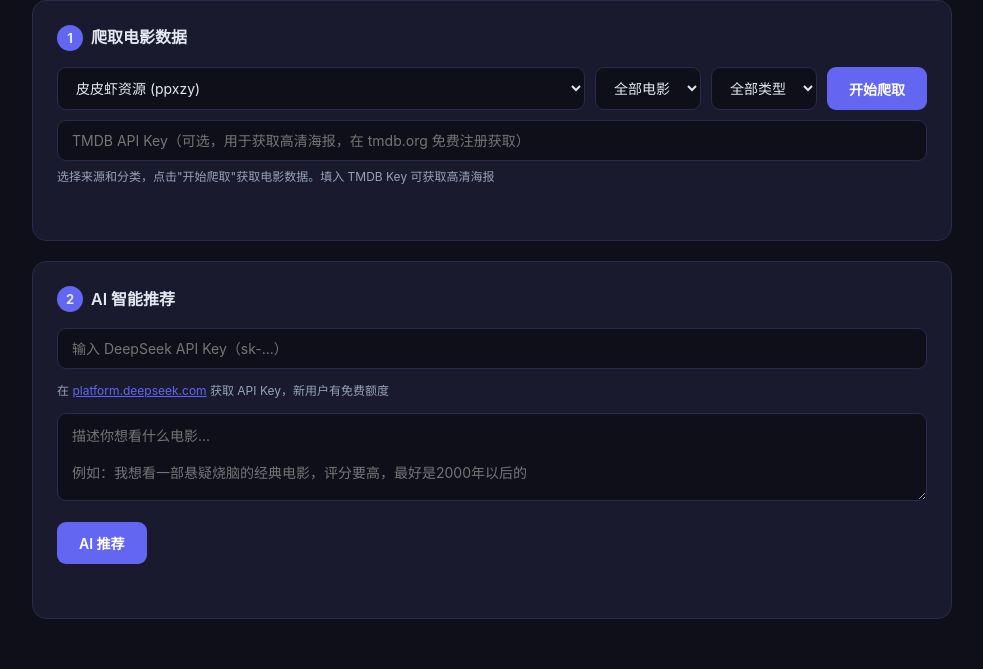
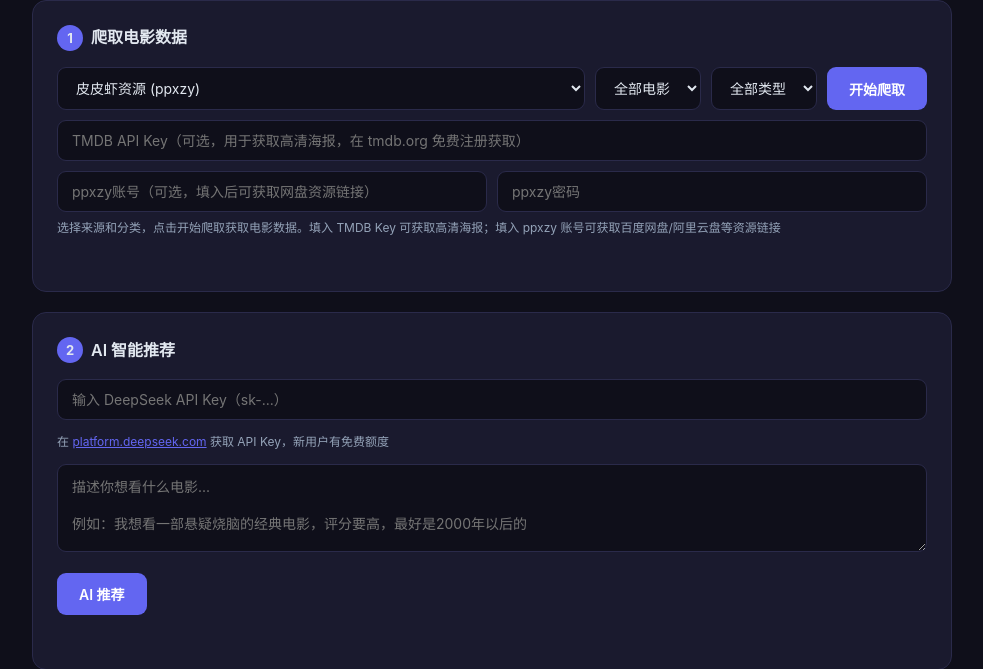
Before and after one commit to xiaoxiang6633/movie-recommender, a Flask app: page / in a window 1280 px wide. Shown: the part 169-838 px from the top of the page, without its empty margins (148-1131 px from the left). Before the commit the page ends 788 px from the top, so only its background shows below. Run offline with Flask 3, Linux system fonts and the light colour scheme.

Commit message:
Update index.html

```diff
--- a/templates/index.html
+++ b/templates/index.html
@@ -80,13 +80,21 @@
   .status.loading { color: var(--accent); }
   .status.error { color: var(--error); }
   .status.success { color: var(--success); }
+  .status.warning { color: var(--star); }
 
-  table { width: 100%; border-collapse: collapse; font-size: 13px; margin-top: 14px; }
-  th, td { padding: 10px 12px; text-align: left; border-bottom: 1px solid var(--border); }
+  table { width: 100%; border-collapse: collapse; font-size: 13px; margin-top: 14px; table-layout: fixed; }
+  th, td { padding: 8px 10px; text-align: left; border-bottom: 1px solid var(--border); overflow: hidden; text-overflow: ellipsis; }
   th { color: var(--text-muted); font-weight: 500; font-size: 12px; text-transform: uppercase; }
   tr:hover td { background: rgba(255,255,255,0.02); }
   .rating { color: var(--star); font-weight: 600; }
-  .movie-table-wrap { max-height: 360px; overflow-y: auto; border-radius: 9px; }
+  .movie-table-wrap { max-height: 360px; overflow-y: auto; border-radius: 9px; overflow-x: auto; }
+  .movie-table-wrap th:nth-child(1) { width: 60px; }
+  .movie-table-wrap th:nth-child(2) { width: 14%; }
+  .movie-table-wrap th:nth-child(3) { width: 6%; }
+  .movie-table-wrap th:nth-child(4) { width: 9%; }
+  .movie-table-wrap th:nth-child(5) { width: 8%; }
+  .movie-table-wrap th:nth-child(6) { width: 13%; }
+  .movie-table-wrap th:nth-child(7) { width: auto; }
 
   .rec-card {
     background: var(--bg); border: 1px solid var(--border);
@@ -111,6 +119,8 @@
 
   .hint { color: var(--text-muted); font-size: 12px; margin-top: 6px; }
   .divider { border: none; border-top: 1px solid var(--border); margin: 20px 0; }
+  .res-link { display:inline-block;margin:2px 3px;padding:3px 8px;background:rgba(99,102,241,0.12);border-radius:6px;font-size:11px;color:var(--accent);text-decoration:none;white-space:nowrap; }
+  .res-link:hover { background:rgba(99,102,241,0.25); }
 </style>
 </head>
 <body>
@@ -171,7 +181,11 @@
   <div class="row grow" style="margin-top:10px;">
     <input type="text" id="tmdbKey" placeholder="TMDB API Key（可选，用于获取高清海报，在 tmdb.org 免费注册获取）" style="flex:1;">
   </div>
-  <div class="hint">选择来源和分类，点击"开始爬取"获取电影数据。填入 TMDB Key 可获取高清海报</div>
+  <div class="row grow" style="margin-top:10px;">
+    <input type="text" id="ppxzyUser" placeholder="ppxzy账号（可选，填入后可获取网盘资源链接）" style="flex:1;">
+    <input type="password" id="ppxzyPass" placeholder="ppxzy密码" style="flex:1;">
+  </div>
+  <div class="hint">选择来源和分类，点击开始爬取获取电影数据。填入 TMDB Key 可获取高清海报；填入 ppxzy 账号可获取百度网盘/阿里云盘等资源链接</div>
   <div class="status" id="crawlStatus"></div>
   <div class="movie-table-wrap" id="movieTable" style="display:none;"></div>
 </div>
@@ -221,6 +235,8 @@ async function doCrawl() {
   const category = site === "ppxzy" ? $("category").value : "";
   const genre = site === "ppxzy" ? $("genre").value : "";
   const tmdbKey = $("tmdbKey").value.trim();
+  const ppxzyUser = $("ppxzyUser").value.trim();
+  const ppxzyPass = $("ppxzyPass").value.trim();
 
   const btn = $("crawlBtn");
   btn.disabled = true;
@@ -232,12 +248,25 @@ async function doCrawl() {
     const resp = await fetch("/api/crawl", {
       method: "POST",
       headers: { "Content-Type": "application/json" },
-      body: JSON.stringify({ url, category, genre, tmdb_key: tmdbKey }),
+      body: JSON.stringify({ url, category, genre, tmdb_key: tmdbKey, ppxzy_user: ppxzyUser, ppxzy_pass: ppxzyPass }),
     });
     const data = await resp.json();
     if (!data.ok) throw new Error(data.error);
 
-    showStatus("crawlStatus", `成功爬取 ${data.count} 部电影`, "success");
+    let statusMsg = `成功爬取 ${data.count} 部电影`;
+    let statusCls = "success";
+
+    // Check ppxzy login status
+    if (data.ppxzy_login && data.ppxzy_login.attempted) {
+      if (data.ppxzy_login.ok === false) {
+        statusMsg += ` | ⚠ ppxzy 登录失败：${data.ppxzy_login.error || "账号或密码错误"}，无法获取网盘资源链接`;
+        statusCls = "warning";
+      } else if (data.ppxzy_login.ok === true) {
+        statusMsg += " | ppxzy 登录成功";
+      }
+    }
+
+    showStatus("crawlStatus", statusMsg, statusCls);
     renderMovieTable(data.movies);
   } catch (e) {
     showStatus("crawlStatus", e.message, "error");
@@ -248,18 +277,19 @@ async function doCrawl() {
 }
 
 function renderMovieTable(movies) {
-  let html = '<table><thead><tr><th>剧照</th><th>电影名</th><th>年份</th><th>类型</th><th>导演</th><th>简介</th></tr></thead><tbody>';
+  let html = '<table><thead><tr><th>剧照</th><th>电影名</th><th>年份</th><th>类型</th><th>导演</th><th>资源</th><th>简介</th></tr></thead><tbody>';
   movies.forEach((m, i) => {
     const imgTag = m.poster
       ? `<img src="${esc(m.poster)}" loading="lazy" style="width:60px;height:80px;object-fit:cover;border-radius:4px;" onerror="this.style.display='none'" alt="">`
       : '<div style="width:60px;height:80px;background:var(--border);border-radius:4px;display:flex;align-items:center;justify-content:center;font-size:10px;color:var(--text-muted);">无图</div>';
     html += `<tr>
       <td>${imgTag}</td>
-      <td style="white-space:nowrap;"><strong>${esc(m.title)}</strong>${m.original_title ? ' <small style="color:#94a3b8">' + esc(m.original_title) + '</small>' : ""}</td>
-      <td style="white-space:nowrap;">${esc(m.year)}</td>
-      <td style="white-space:nowrap;">${esc(m.genre)}</td>
-      <td style="white-space:nowrap;">${esc(m.director)}</td>
-      <td style="word-break:break-all;">${esc(m.description)}</td>
+      <td><strong title="${esc(m.title)}">${esc(m.title)}</strong>${m.original_title ? ' <small style="color:#94a3b8">' + esc(m.original_title) + '</small>' : ""}</td>
+      <td>${esc(m.year)}</td>
+      <td title="${esc(m.genre)}">${esc(m.genre)}</td>
+      <td title="${esc(m.director)}">${esc(m.director)}</td>
+      <td>${renderResources(m.resources)}</td>
+      <td style="word-wrap:break-word;">${esc(m.description)}</td>
     </tr>`;
   });
   html += "</tbody></table>";
@@ -305,10 +335,14 @@ function renderResults(data) {
   if (recs.length > 0) {
     html += '<hr class="divider">';
     recs.forEach(r => {
+      const hasResources = r.resources && r.resources.length > 0;
+      const resHtml = hasResources
+        ? '<div style="margin-top:8px;font-size:11px;color:var(--text-muted);">资源链接：' + renderResources(r.resources) + '</div>' : '';
       html += `<div class="rec-card">
         <div class="rec-title">${esc(r.title)} <span style="color:#fbbf24;">★ ${esc(r.rating)}</span></div>
         <div class="rec-meta">${esc(r.year || "")}${r.year && r.director ? " · " : ""}${esc(r.director || "")}</div>
         <div class="rec-reason">${esc(r.reason)}</div>
+        ${resHtml}
       </div>`;
     });
   }
@@ -324,6 +358,14 @@ function showStatus(id, msg, cls) {
   el.innerHTML = msg;
 }
 
+function renderResources(resources) {
+  if (!resources || resources.length === 0) return '<span style="color:var(--text-muted);font-size:11px;">-</span>';
+  return resources.map(r => {
+    const codeStr = r.code ? ' <span style="color:#fbbf24;font-size:10px;">码:' + esc(r.code) + '</span>' : '';
+    return '<a href="' + esc(r.url) + '" target="_blank" rel="noopener" title="' + esc(r.label) + '" class="res-link" >' + esc(r.type) + codeStr + '</a>';
+  }).join('');
+}
+
 function esc(s) {
   if (!s) return "";
   const div = document.createElement("div");
```
